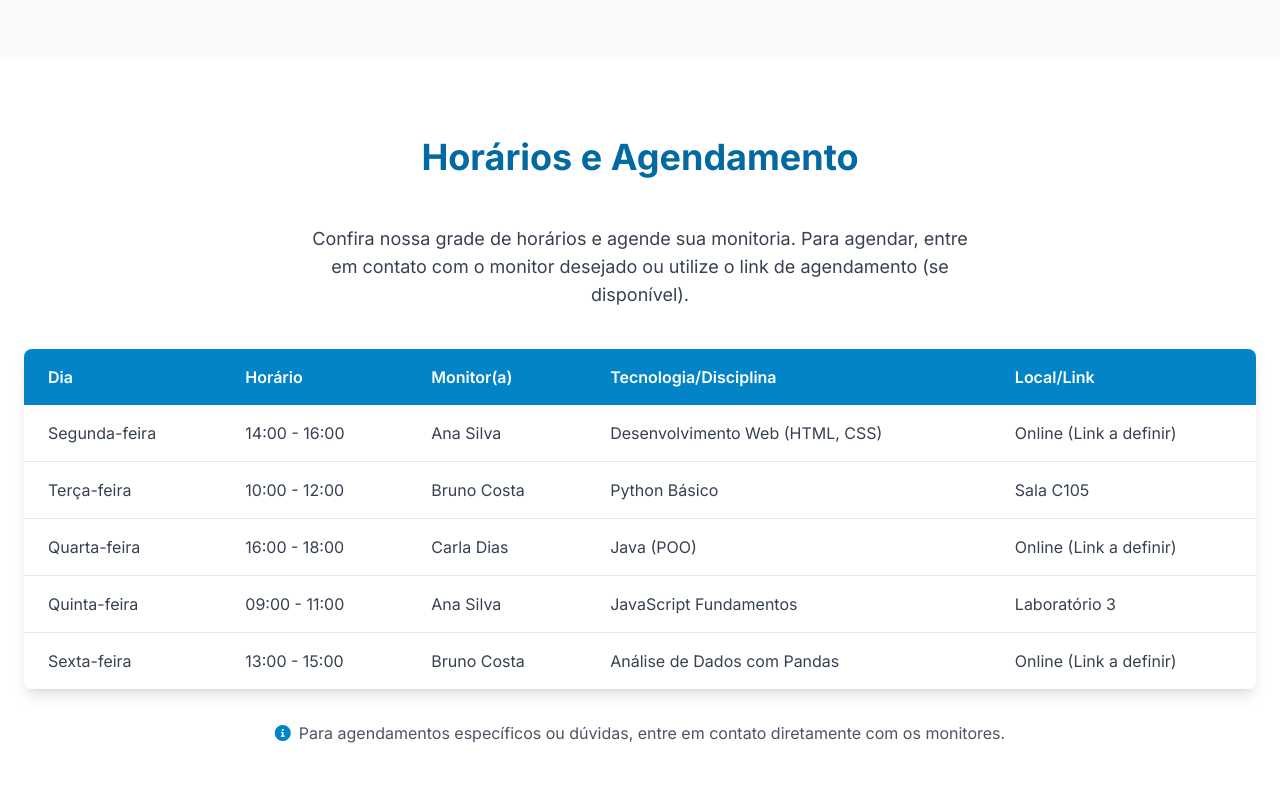
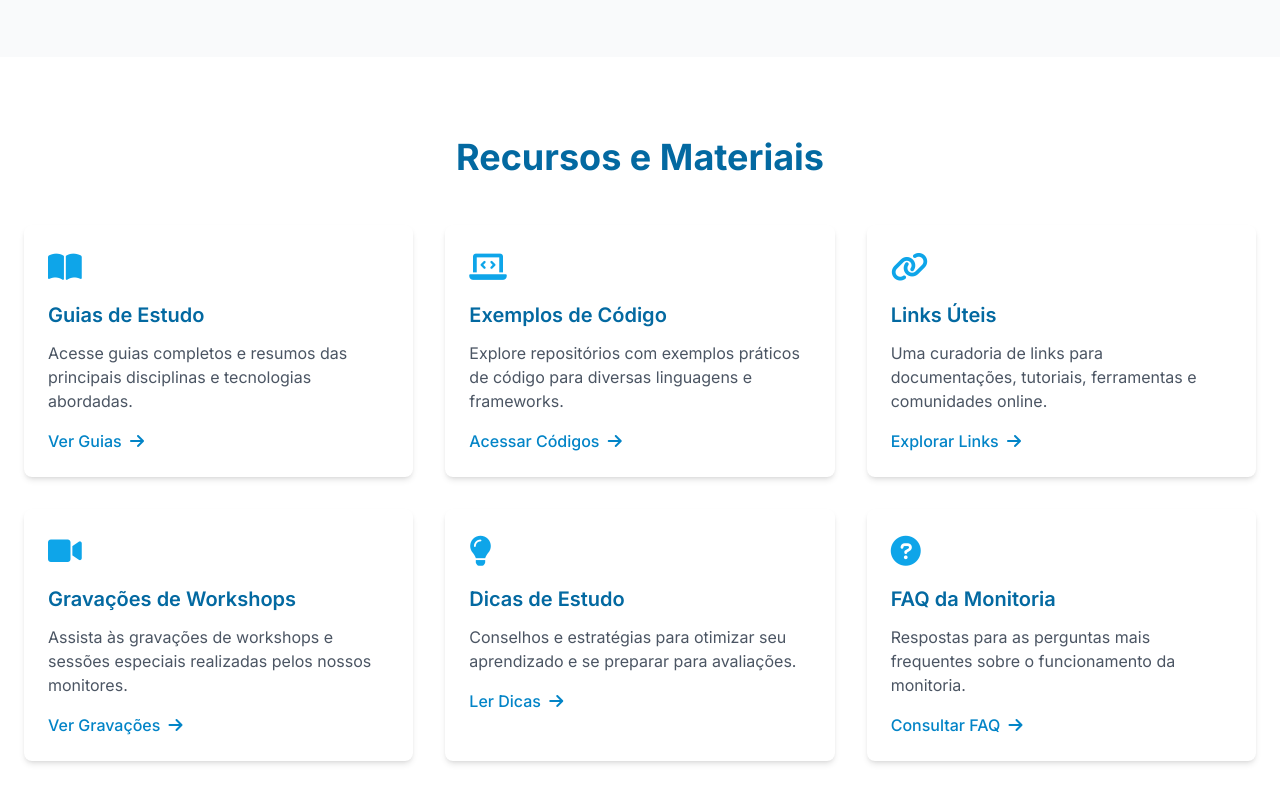
Before and after one commit to marccosabino/PFtrilhas, a plain HTML site: page site.html in a window 1280 px wide. Shown: the part 2580-3380 px from the top of the page. Drawn offline with nearby package versions, Linux system fonts and the light colour scheme.

Commit message:
Arrumando sessões

```diff
--- a/site.html
+++ b/site.html
@@ -119,73 +119,14 @@
                 <p class="text-gray-600 text-sm text-center leading-relaxed">"Focada em garantir a qualidade e a integridade do software. Realizo testes detalhados para assegurar que os mais altos padrões sejam atendidos antes de qualquer lançamento, buscando sempre a excelência do produto."</p>
                 <div class="text-center mt-4">
                     <a href="#" class="text-sky-500 hover:text-sky-700"><i class="fas fa-envelope mr-1"></i> Contatar</a>
+                    </div>
                 </div>
             </div>
         </div>
-    </div>
-</section>
-
-    <section id="horarios" class="py-20 bg-white">
-        <div class="container mx-auto px-6">
-            <h2 class="text-4xl font-bold text-center mb-12 text-sky-700">Horários e Agendamento</h2>
-            <p class="text-center text-lg text-gray-700 mb-10 max-w-2xl mx-auto">Confira nossa grade de horários e agende sua monitoria. Para agendar, entre em contato com o monitor desejado ou utilize o link de agendamento (se disponível).</p>
-            <div class="overflow-x-auto shadow-lg rounded-lg">
-                <table class="min-w-full bg-white">
-                    <thead class="bg-sky-600 text-white">
-                        <tr>
-                            <th class="py-4 px-6 text-left font-semibold">Dia</th>
-                            <th class="py-4 px-6 text-left font-semibold">Horário</th>
-                            <th class="py-4 px-6 text-left font-semibold">Monitor(a)</th>
-                            <th class="py-4 px-6 text-left font-semibold">Tecnologia/Disciplina</th>
-                            <th class="py-4 px-6 text-left font-semibold">Local/Link</th>
-                        </tr>
-                    </thead>
-                    <tbody class="text-gray-700">
-                        <tr class="border-b hover:bg-sky-50 transition duration-200">
-                            <td class="py-4 px-6">Segunda-feira</td>
-                            <td class="py-4 px-6">14:00 - 16:00</td>
-                            <td class="py-4 px-6">Ana Silva</td>
-                            <td class="py-4 px-6">Desenvolvimento Web (HTML, CSS)</td>
-                            <td class="py-4 px-6">Online (Link a definir)</td>
-                        </tr>
-                        <tr class="border-b hover:bg-sky-50 transition duration-200">
-                            <td class="py-4 px-6">Terça-feira</td>
-                            <td class="py-4 px-6">10:00 - 12:00</td>
-                            <td class="py-4 px-6">Bruno Costa</td>
-                            <td class="py-4 px-6">Python Básico</td>
-                            <td class="py-4 px-6">Sala C105</td>
-                        </tr>
-                        <tr class="border-b hover:bg-sky-50 transition duration-200">
-                            <td class="py-4 px-6">Quarta-feira</td>
-                            <td class="py-4 px-6">16:00 - 18:00</td>
-                            <td class="py-4 px-6">Carla Dias</td>
-                            <td class="py-4 px-6">Java (POO)</td>
-                            <td class="py-4 px-6">Online (Link a definir)</td>
-                        </tr>
-                         <tr class="border-b hover:bg-sky-50 transition duration-200">
-                            <td class="py-4 px-6">Quinta-feira</td>
-                            <td class="py-4 px-6">09:00 - 11:00</td>
-                            <td class="py-4 px-6">Ana Silva</td>
-                            <td class="py-4 px-6">JavaScript Fundamentos</td>
-                            <td class="py-4 px-6">Laboratório 3</td>
-                        </tr>
-                        <tr class="hover:bg-sky-50 transition duration-200">
-                            <td class="py-4 px-6">Sexta-feira</td>
-                            <td class="py-4 px-6">13:00 - 15:00</td>
-                            <td class="py-4 px-6">Bruno Costa</td>
-                            <td class="py-4 px-6">Análise de Dados com Pandas</td>
-                            <td class="py-4 px-6">Online (Link a definir)</td>
-                        </tr>
-                    </tbody>
-                </table>
-            </div>
-            <p class="text-center text-md text-gray-600 mt-8">
-                <i class="fas fa-info-circle mr-2 text-sky-600"></i>Para agendamentos específicos ou dúvidas, entre em contato diretamente com os monitores.
-            </p>
-        </div>
     </section>
 
-    <section id="recursos" class="py-20 bg-gray-50">
+
+    <section id="recursos" class="py-20 bg-white">
         <div class="container mx-auto px-6">
             <h2 class="text-4xl font-bold text-center mb-12 text-sky-700">Recursos e Materiais</h2>
             <div class="grid md:grid-cols-2 lg:grid-cols-3 gap-8">
```
